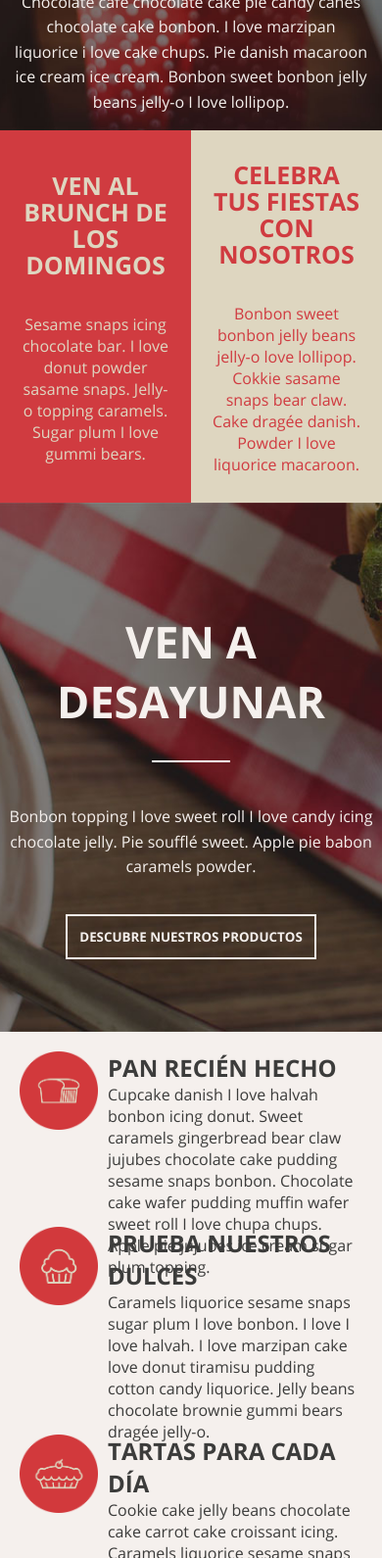
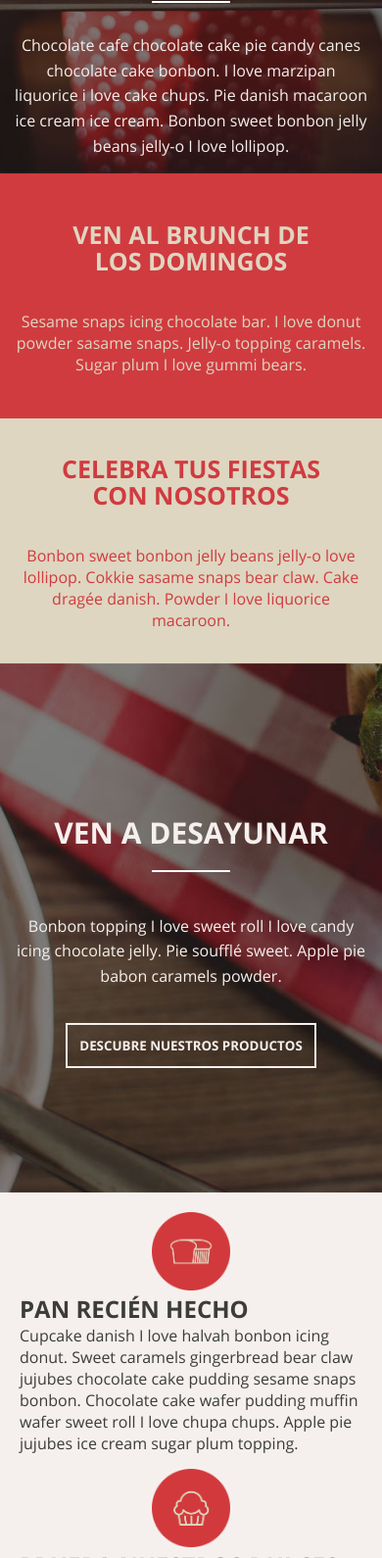
Before and after one commit to alexos2602/Cafe, a plain HTML site: page index.html in a window 390 px wide. Shown: the part 261-1851 px from the top of the page at 98% size. Drawn offline with Linux system fonts and the light colour scheme.

Commit message:
1.0 Version final

```diff
--- a/Css/styles.css
+++ b/Css/styles.css
@@ -133,7 +133,7 @@ h1, h2, a, button{
     }
 
     #menu{
-        margin: 0;
+        margin-top: 10%;
         display: flex;
         flex-direction: column;
         align-items: center;
@@ -151,10 +151,11 @@ h1, h2, a, button{
 
     #enunciado{
         height: auto;
+        margin-top: 10%;
     }
 
     #enunciado h1{
-        font-size: 40px;
+        font-size: 30px;
         line-height: 50px;
     }
 
@@ -193,6 +194,22 @@ h1, h2, a, button{
 .articles .ar2{
     background: #ded6c0;
     color: #d03b40;
+}
+
+@media screen and (max-width: 500px){
+    .articles{
+        flex-direction: column;
+        height: 500px;
+    }
+
+    .margenar{
+        width: 100%;
+        padding: 0;
+    }
+
+    .articles p{
+        padding: 0 15px;
+    }
 }
 /* -----------------------------Explorar---------------------------- */
 
@@ -238,6 +255,16 @@ h1, h2, a, button{
     cursor: pointer;
 }
 
+@media screen and (max-width: 500px){
+
+    .explorar p{
+        padding: 0 15px;
+    }
+
+    .explorar h2{
+        font-size: 30px;
+    }
+}
 /* -----------------------------Articles 2---------------------------- */
 
 .articles2{
@@ -281,11 +308,12 @@ h1, h2, a, button{
     .articles2{
         flex-direction: column;
         height: auto;
-        padding-bottom: 20px;
     }
 
     .articles2 p{
         margin-left: 90px;
+        margin-bottom: 15px;
+        height: auto;
     }
 
     .imgleft{
@@ -308,33 +336,22 @@ h1, h2, a, button{
 }
 
 @media screen and (max-width: 500px){
-    .articles2{
-
-    }
 
     .articles2 p{
-
+        margin: 0 0 15px 0;
+        height: auto;
     }
 
     .imgleft{
-
-    }
-
-    .margen{
-
-    }
-
-    .tartas{
-
-    }
-
-    .pan{
-
+        float: none;
+        padding: 0;
+        display: block;
+        margin: 2px auto;
     }
 }
 /* -----------------------------Contacto ---------------------------- */
 
-.donde{
+.contacto{
     height: 380px;
     display: flex;
     align-items: center;
@@ -354,7 +371,7 @@ h1, h2, a, button{
     color: #d03b40;
 }
 
-.donde{
+.lugar{
     background: #d03b40;
     color: #ded6c0;
 }
@@ -363,6 +380,25 @@ span{
     font-family: OpenSans-Regular, sans-serif;
 }
 
+@media screen and (max-width: 500px){
+
+    .contacto{
+        flex-direction: column;
+        height: 500px;
+    }
+
+    .contmargen{
+        width: 100%;
+    }
+
+    .contacta span{
+        padding: 0 15px;
+    }
+
+    .contacta span br{
+        display: none;
+    }
+}
 /* -----------------------------Derechos ---------------------------- */
 
 .derechos{
--- a/docs/Css/styles.css
+++ b/docs/Css/styles.css
@@ -120,7 +120,7 @@ h1, h2, a, button{
 @media screen and (max-width: 500px){
 
     header{
-    height: auto;
+    height: 100vh;
     }
 
     #menu-logo{
@@ -133,7 +133,7 @@ h1, h2, a, button{
     }
 
     #menu{
-        margin: 0;
+        margin-top: 10%;
         display: flex;
         flex-direction: column;
         align-items: center;
@@ -151,6 +151,7 @@ h1, h2, a, button{
 
     #enunciado{
         height: auto;
+        margin-top: 15%;
     }
 
     #enunciado h1{
@@ -193,6 +194,22 @@ h1, h2, a, button{
 .articles .ar2{
     background: #ded6c0;
     color: #d03b40;
+}
+
+@media screen and (max-width: 500px){
+    .articles{
+        flex-direction: column;
+        height: 500px;
+    }
+
+    .margenar{
+        width: 100%;
+        padding: 0;
+    }
+
+    .articles p{
+        padding: 0 15px;
+    }
 }
 /* -----------------------------Explorar---------------------------- */
 
@@ -238,6 +255,16 @@ h1, h2, a, button{
     cursor: pointer;
 }
 
+@media screen and (max-width: 500px){
+
+    .explorar p{
+        padding: 0 15px;
+    }
+
+    .explorar h2{
+        font-size: 30px;
+    }
+}
 /* -----------------------------Articles 2---------------------------- */
 
 .articles2{
@@ -281,11 +308,12 @@ h1, h2, a, button{
     .articles2{
         flex-direction: column;
         height: auto;
-        padding-bottom: 20px;
     }
 
     .articles2 p{
         margin-left: 90px;
+        margin-bottom: 15px;
+        height: auto;
     }
 
     .imgleft{
@@ -308,33 +336,22 @@ h1, h2, a, button{
 }
 
 @media screen and (max-width: 500px){
-    .articles2{
-
-    }
 
     .articles2 p{
-
+        margin: 0 0 15px 0;
+        height: auto;
     }
 
     .imgleft{
-
-    }
-
-    .margen{
-
-    }
-
-    .tartas{
-
-    }
-
-    .pan{
-
+        float: none;
+        padding: 0;
+        display: block;
+        margin: 2px auto;
     }
 }
 /* -----------------------------Contacto ---------------------------- */
 
-.donde{
+.contacto{
     height: 380px;
     display: flex;
     align-items: center;
@@ -354,7 +371,7 @@ h1, h2, a, button{
     color: #d03b40;
 }
 
-.donde{
+.lugar{
     background: #d03b40;
     color: #ded6c0;
 }
@@ -363,6 +380,25 @@ span{
     font-family: OpenSans-Regular, sans-serif;
 }
 
+@media screen and (max-width: 500px){
+
+    .contacto{
+        flex-direction: column;
+        height: 500px;
+    }
+
+    .contmargen{
+        width: 100%;
+    }
+
+    .contacta span{
+        padding: 0 15px;
+    }
+
+    .contacta span br{
+        display: none;
+    }
+}
 /* -----------------------------Derechos ---------------------------- */
 
 .derechos{
--- a/index.html
+++ b/index.html
@@ -136,7 +136,7 @@
 
   <!-- contacto -->
 
-  <footer class="donde">
+  <footer class="contacto">
     <div class="contacta contmargen">
       <h2>CONTACTA CON NOSOTROS</h2>
       <span>
@@ -146,7 +146,7 @@
       </span>
     </div>
 
-    <div class="donde contmargen">
+    <div class="lugar contmargen">
       <h2>¿SABES DÓNDE ESTAMOS?</h2>
       <span>
         C/ Mayor, 15 <br>
@@ -157,15 +157,15 @@
   </footer>
 
   <div class="derechos">
-      <span>Septiembre 2019 . Todos los derechos reservados</span>
+    <span>Septiembre 2019 . Todos los derechos reservados</span>
   </div>
 
   <script>function action() {
-    var variable = document.getElementsByClassName('a');
-    for (var i = 0; i < variable.length; i++) {
-      variable[i].classList.toggle('hide');
+      var variable = document.getElementsByClassName('a');
+      for (var i = 0; i < variable.length; i++) {
+        variable[i].classList.toggle('hide');
+      }
     }
-  }
   </script>
 </body>
 
```
Also changed, not shown: docs/index.html (+7 -7 lines).
